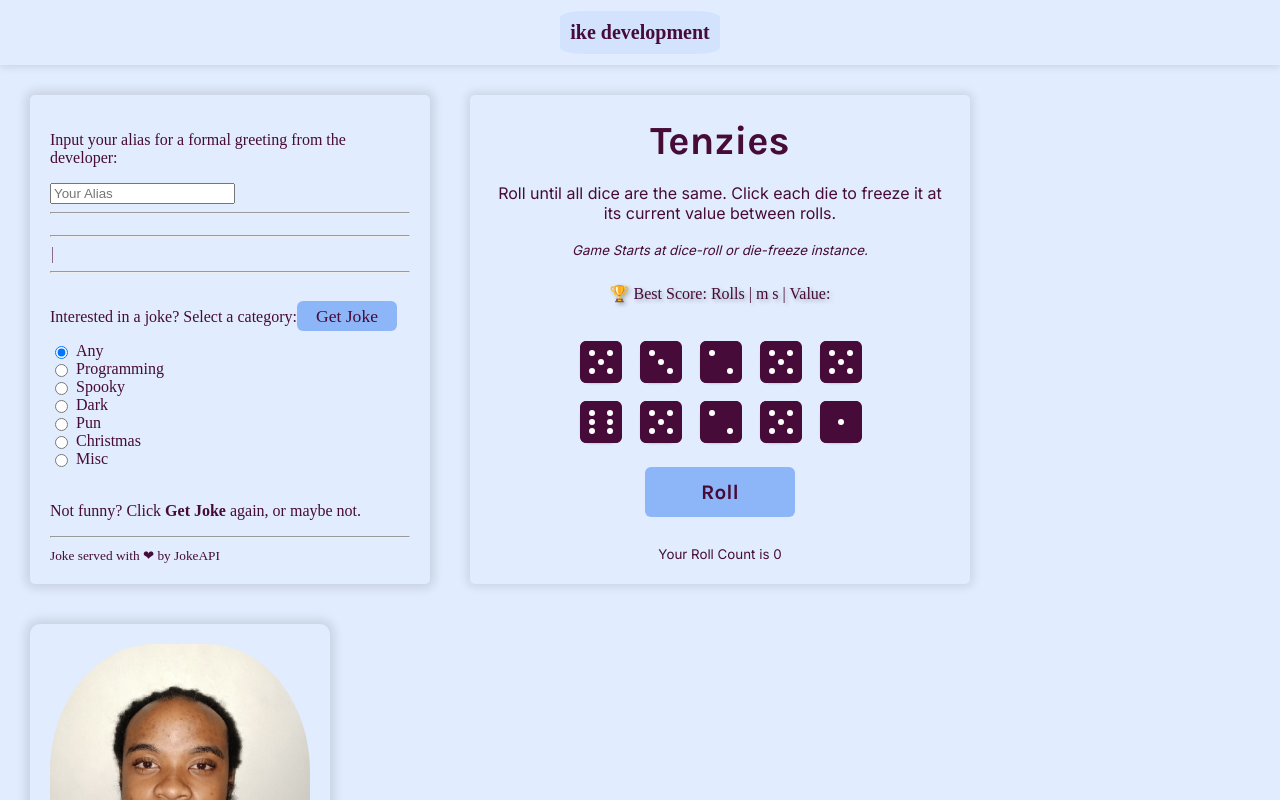
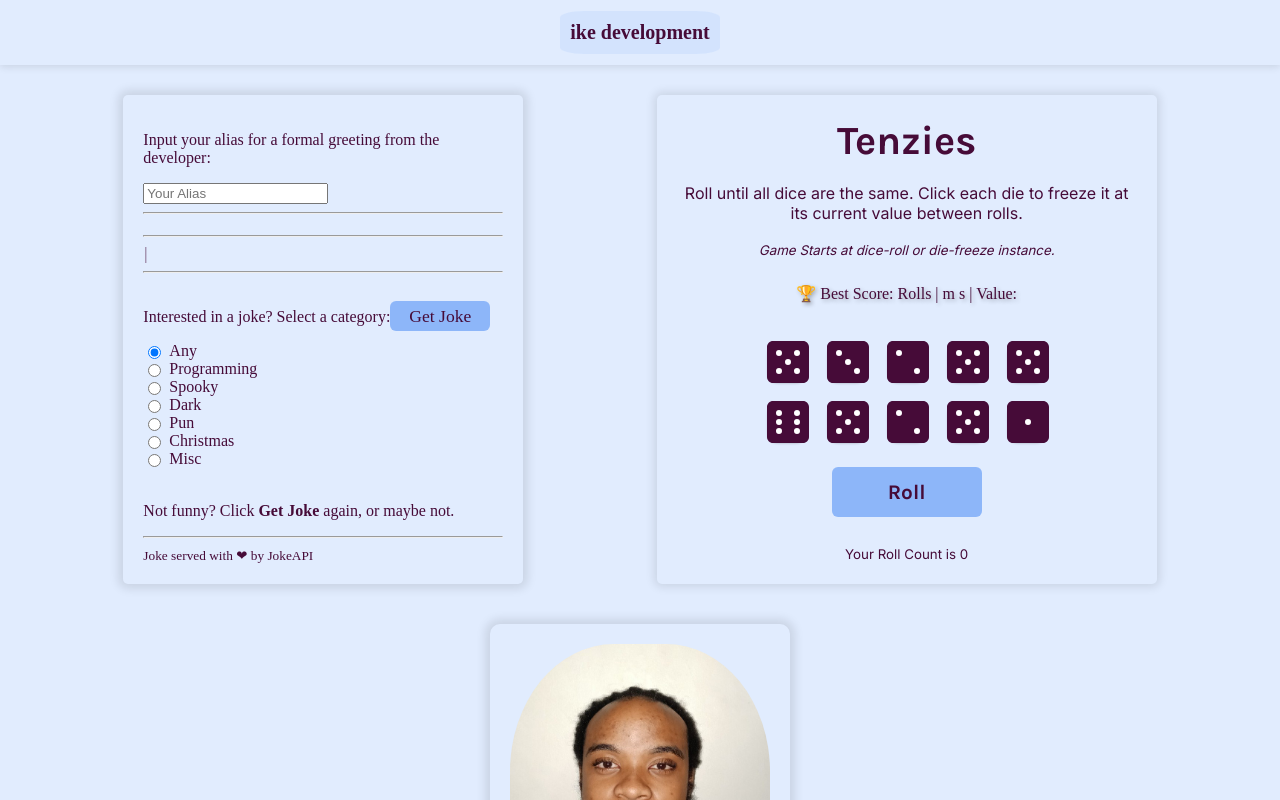
Before and after one commit to k-e-ian/netlify_app, a React (Vite) app: page / in a window 1280 px wide. Shown: the top 800 px of the page. Built offline with nearby package versions, Linux system fonts and the light colour scheme; a web font is replaced by a local one.

Commit message:
Tenzies fix

```diff
--- a/src/App.css
+++ b/src/App.css
@@ -20,7 +20,6 @@ body {
   font-family:'Basis Grotesque Regular Pro', "karla";
   background: rgba(197, 219, 254, 0.5);
   color: #460b38;
-  overflow-x: hidden;
 }
 
 .header {
@@ -49,6 +48,7 @@ body {
   display: flex;
   flex-wrap: wrap;
   flex-direction: row;
+  justify-content: space-evenly
 }
 
 .content {
--- a/src/App.jsx
+++ b/src/App.jsx
@@ -18,7 +18,6 @@ function App() {
           <Portfolio />
         </div>
       </div>
-
       <Footer />
     </>
   );
--- a/src/components/Tenzies.jsx
+++ b/src/components/Tenzies.jsx
@@ -61,7 +61,7 @@ const Tenzies = () => {
     }
 
     return () => clearInterval(interval);
-  }, [isRunning]);
+  }, [isRunning, tenzies]);
 
   function generateNewDie() {
     return {
@@ -103,6 +103,7 @@ const Tenzies = () => {
       setRollCount(0);
       setTenzies(false);
       setDice(allNewDice());
+      setShowConfetti(false)
     } else {
       if (!isRunning) {
         setIsRunning(true);
@@ -137,6 +138,9 @@ const Tenzies = () => {
 
   function isBetterScore(currentScore, savedScore) {
     // Compare based on rolls or time
+    if (!savedScore) {
+      return true; // Current score is better by default if no saved score
+    }
     if (currentScore.rolls < savedScore.rolls) {
       return true;
     } else if (currentScore.rolls === savedScore.rolls) {
```
